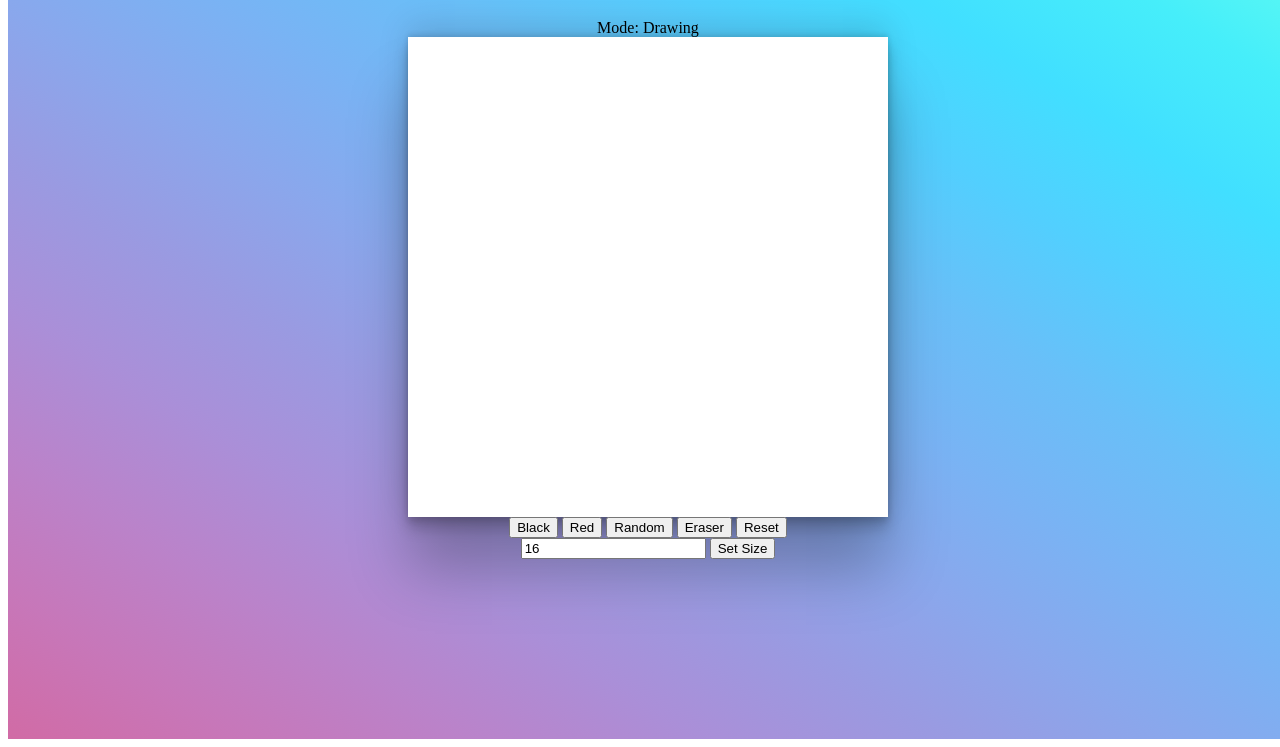
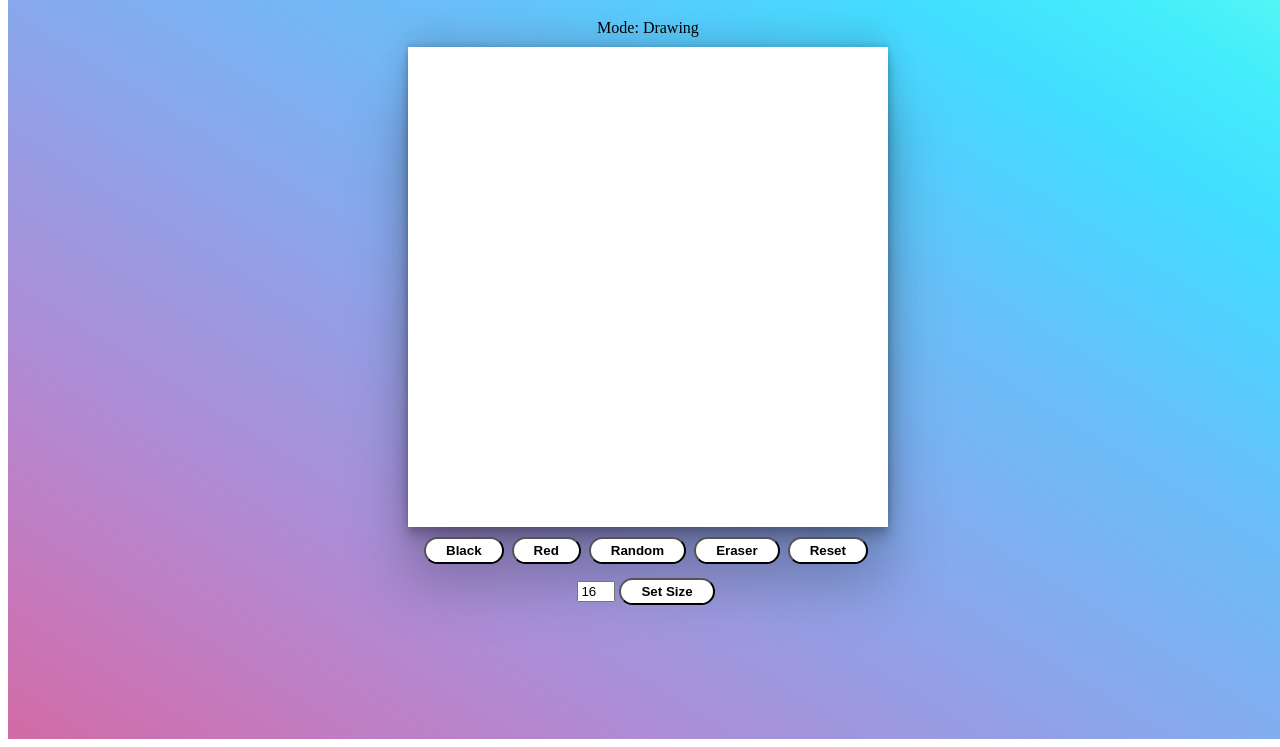
Before and after one commit to ritchiecodes/TOP-etch-a-sketch, a plain HTML site: page index.html in a window 1280 px wide. Shown: the part 69-816 px from the top of the page. Drawn offline with Linux system fonts and the light colour scheme.

Commit message:
add css for buttons

```diff
--- a/style.css
+++ b/style.css
@@ -30,3 +30,61 @@
     max-width: 600px;
     max-height: 600px;
 }
+
+.title {
+    display: flex;
+    justify-content: center;
+}
+
+.buttons {
+    margin-top: 10px;
+    margin-bottom: 10px;
+}
+
+button {
+    padding: 4px 20px;
+    margin: 0px 4px 4px 0px;
+    border-radius: 32px;
+    text-decoration: none;
+    font-weight: 600;
+    text-align: center;
+    transition: all 0.3s;
+    background-color: white;
+    color: black;
+}
+
+button:hover {
+    cursor: pointer;
+}
+
+.black:hover {
+    background: black;
+    color: white;
+}
+
+.red:hover {
+    background: red;
+    color: white;
+}
+
+.random:hover {
+    background: linear-gradient(to right top, #d16ba5, #9a9ae1, #5ffbf1);
+    color: white;
+}
+
+.eraser:hover {
+    background: lightgrey;
+    color: white;
+}
+
+input {
+    width: 30px;
+}
+
+.mode {
+    margin-bottom: 10px;
+}
+
+.error {
+    display: none;
+}
```
